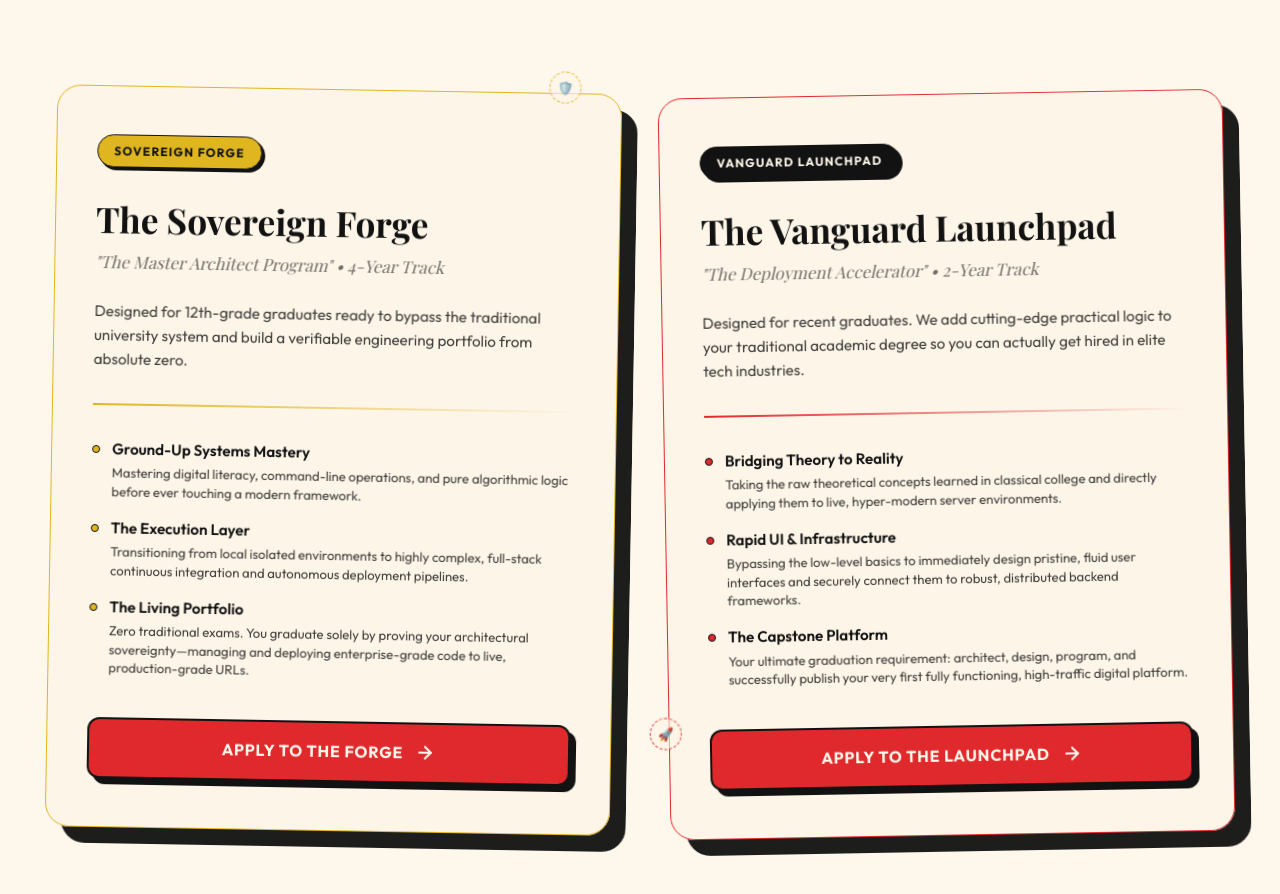
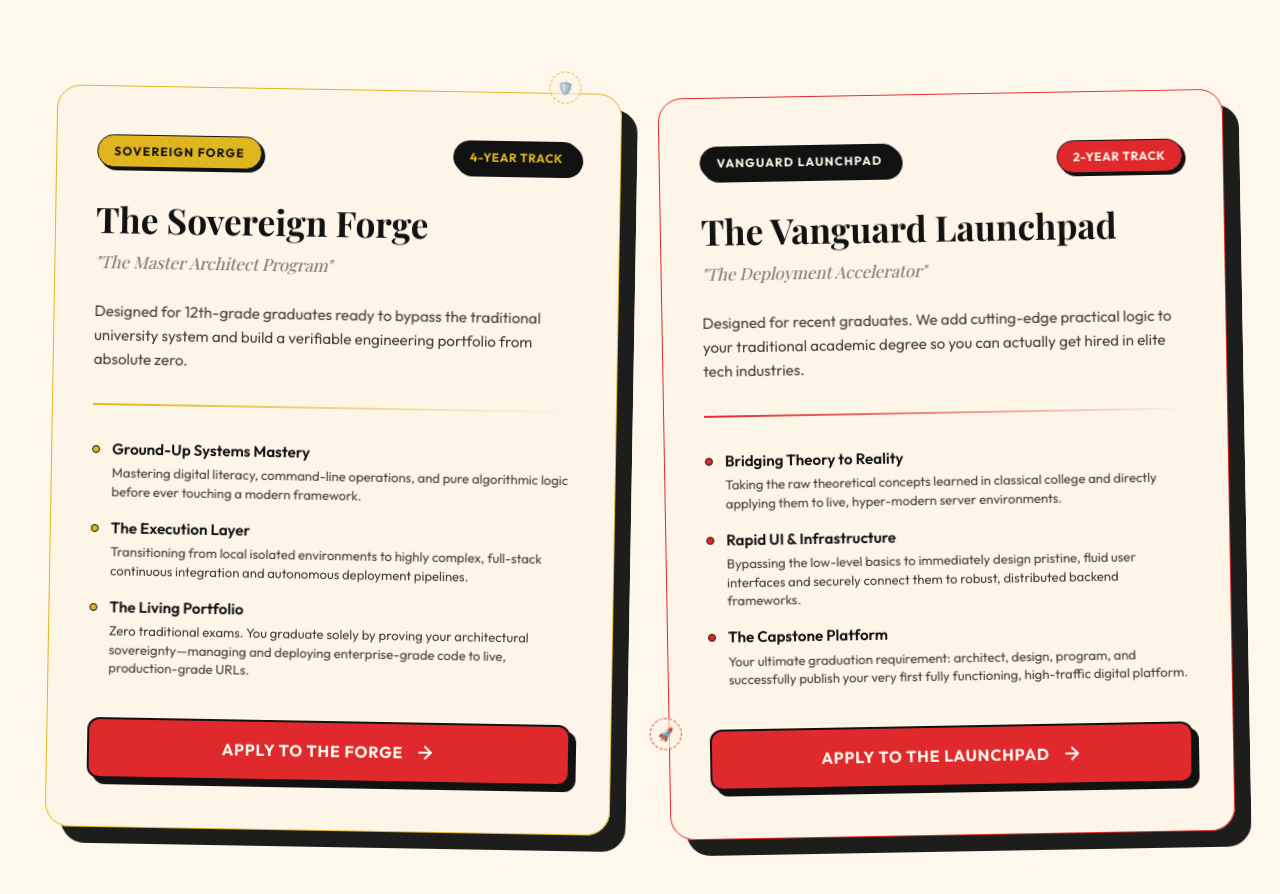
Before and after one commit to HoneyGpt/Krishanaite-Global-Academy, a plain HTML site: page index.html in a window 1280 px wide. Shown: the part 1441-2335 px from the top of the page. Drawn offline with nearby package versions, Linux system fonts and the light colour scheme; a web font is replaced by a local one.

Commit message:
feat: introduce prominent high-contrast duration badges for tracks

```diff
--- a/index.html
+++ b/index.html
@@ -259,9 +259,12 @@
         <div class="track-panel sovereign-path" id="sovereign" data-parallax-strength="-0.03">
           <div class="wisdom-floater wf-1">🛡️</div>
 
-          <div class="track-badge" id="sovereign-badge">Sovereign Forge</div>
+          <div class="track-meta-row">
+            <div class="track-badge" id="sovereign-badge">Sovereign Forge</div>
+            <div class="duration-badge" id="sovereign-duration">4-Year Track</div>
+          </div>
           <h3 id="sovereign-title">The Sovereign Forge</h3>
-          <div class="track-tagline" id="sovereign-tagline">"The Master Architect Program" &bull; 4-Year Track</div>
+          <div class="track-tagline" id="sovereign-tagline">"The Master Architect Program"</div>
           <p class="track-desc" id="sovereign-description">
             Designed for 12th-grade graduates ready to bypass the traditional university system and build a verifiable engineering portfolio from absolute zero.
           </p>
@@ -309,9 +312,12 @@
         <div class="track-panel vanguard-forge" id="vanguard" data-parallax-strength="0.03">
           <div class="wisdom-floater wf-2">🚀</div>
 
-          <div class="track-badge" id="vanguard-badge">Vanguard Launchpad</div>
+          <div class="track-meta-row">
+            <div class="track-badge" id="vanguard-badge">Vanguard Launchpad</div>
+            <div class="duration-badge" id="vanguard-duration">2-Year Track</div>
+          </div>
           <h3 id="vanguard-title">The Vanguard Launchpad</h3>
-          <div class="track-tagline" id="vanguard-tagline">"The Deployment Accelerator" &bull; 2-Year Track</div>
+          <div class="track-tagline" id="vanguard-tagline">"The Deployment Accelerator"</div>
           <p class="track-desc" id="vanguard-description">
             Designed for recent graduates. We add cutting-edge practical logic to your traditional academic degree so you can actually get hired in elite tech industries.
           </p>
--- a/style.css
+++ b/style.css
@@ -566,6 +566,14 @@ section {
   box-shadow: 28px 28px 0px var(--black-shadow);
 }
 
+.track-meta-row {
+  display: flex;
+  justify-content: space-between;
+  align-items: center;
+  width: 100%;
+  margin-bottom: 32px;
+}
+
 .track-badge {
   align-self: flex-start;
   font-size: 0.75rem;
@@ -575,7 +583,7 @@ section {
   padding: 6px 16px;
   border-radius: 100px;
   border: 1.5px solid var(--black);
-  margin-bottom: 32px;
+  margin-bottom: 0;
   box-shadow: 3px 3px 0px var(--black);
 }
 
@@ -586,6 +594,28 @@ section {
 
 .vanguard-forge .track-badge {
   background: var(--black);
+  color: var(--bg-peach);
+}
+
+.duration-badge {
+  font-size: 0.75rem;
+  font-weight: 800;
+  text-transform: uppercase;
+  letter-spacing: 0.05em;
+  padding: 6px 16px;
+  border-radius: 100px;
+  border: 1.5px solid var(--black);
+  box-shadow: 3px 3px 0px var(--black);
+  transition: var(--transition-fast);
+}
+
+.sovereign-path .duration-badge {
+  background: var(--black);
+  color: var(--gold);
+}
+
+.vanguard-forge .duration-badge {
+  background: var(--red);
   color: var(--bg-peach);
 }
 
```
